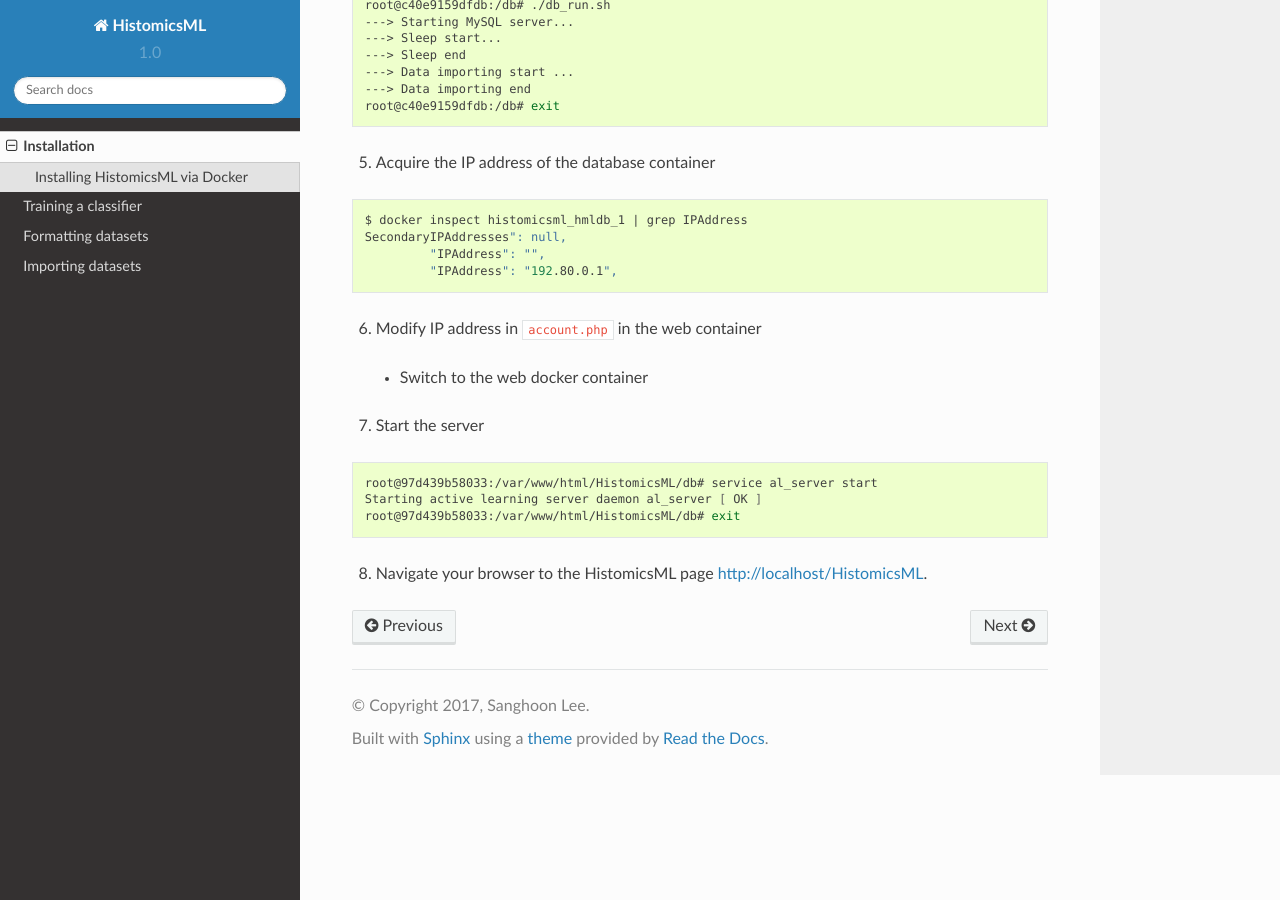
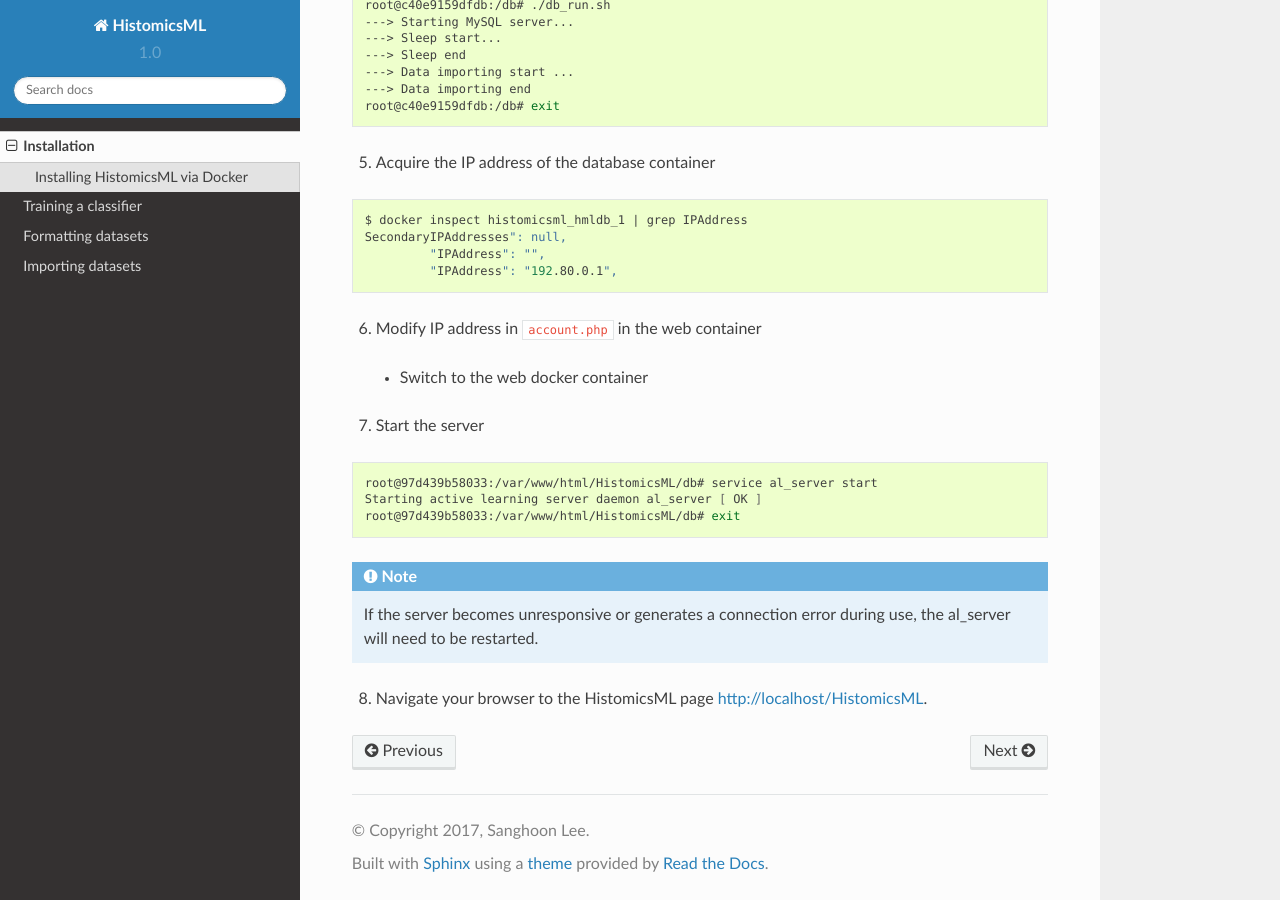
Before and after one commit to PathologyDataScience/HistomicsML, a Sphinx documentation site: the page built from docs/installation.rst, in a window 1280 px wide and 900 px high, scrolled down 1443 px. Built offline with Sphinx 7.4.7 and the Read the Docs theme 2.0.0, drawn with Linux system fonts in a browser that asks for light colours.

Commit message:
Update installation.rst
Added notes about restarting server

```diff
--- a/docs/installation.rst
+++ b/docs/installation.rst
@@ -102,4 +102,6 @@
  Starting active learning server daemon al_server [ OK ]
  root@97d439b58033:/var/www/html/HistomicsML/db# exit
 
+.. note:: If the server becomes unresponsive or generates a connection error during use, the al_server will need to be restarted.
+
 8. Navigate your browser to the HistomicsML page http://localhost/HistomicsML.
```
